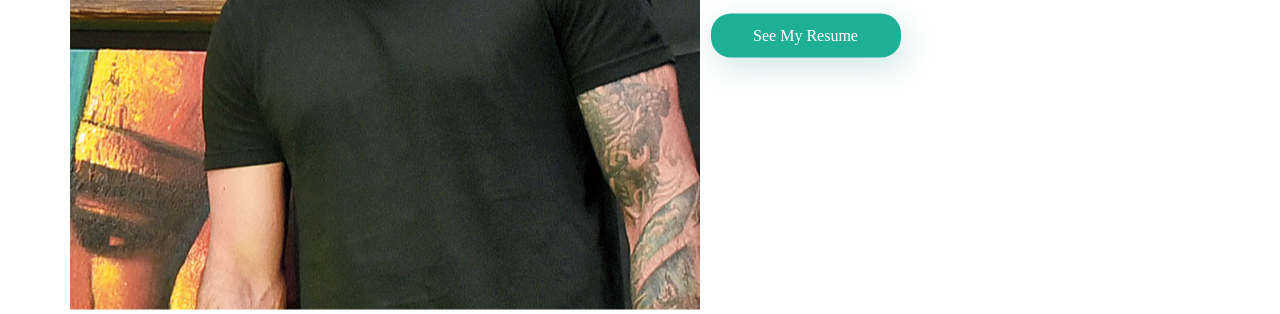
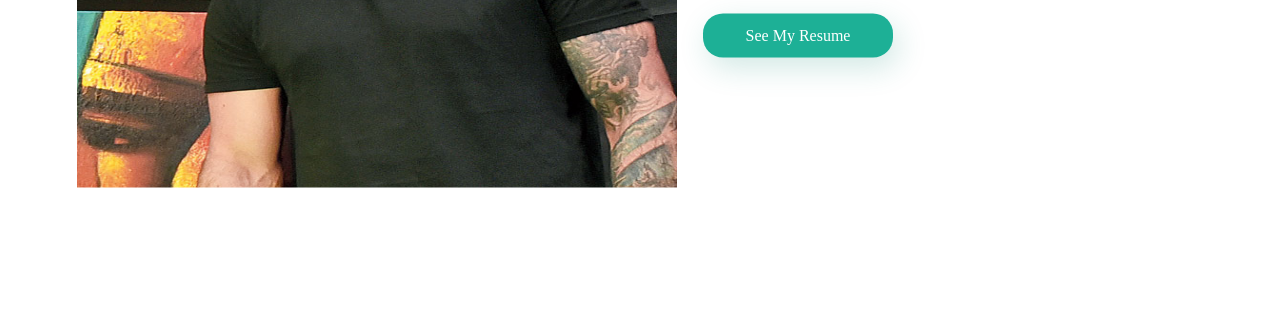
Before and after one commit to aithasharathkumar/aithasharathkumar.github.io, a plain HTML site: page index.html in a window 1280 px wide. Shown: the part 868-1182 px from the top of the page. After the commit the page ends 1060 px from the top, so only its background shows below. Drawn offline with Linux system fonts and the light colour scheme.

Commit message:
Update index.html

```diff
--- a/index.html
+++ b/index.html
@@ -27,7 +27,7 @@
    </section>
    <section class="Content">
        <div class="image">
-           <img src="viratkohli.jpg" alt="virat kohli" >
+           <img src="viratkohli.jpg" alt="virat kohli" height="515" width="600" >
         </div>
         <div class="main-text">
             <h1>Hello, I am the <br> Virat kohli </h1>
```
